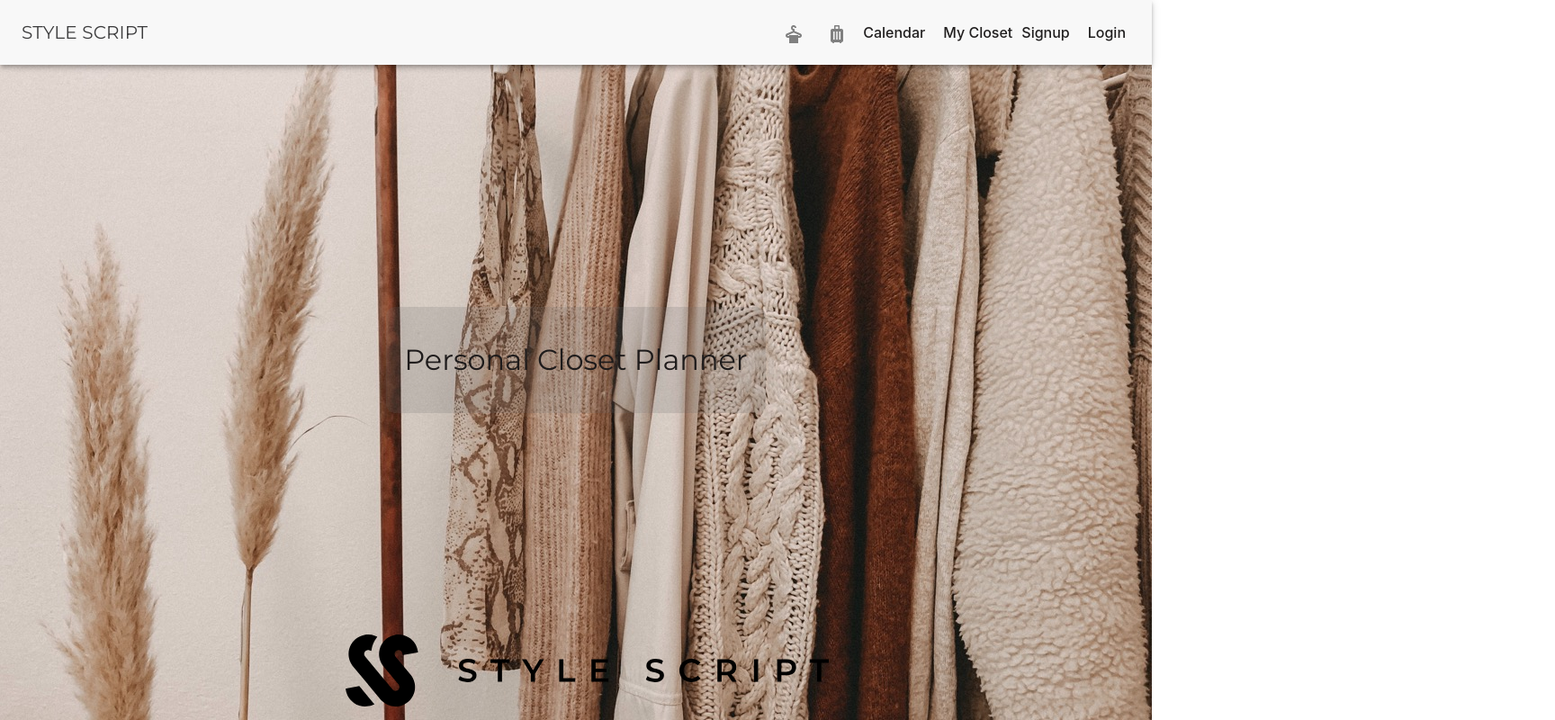
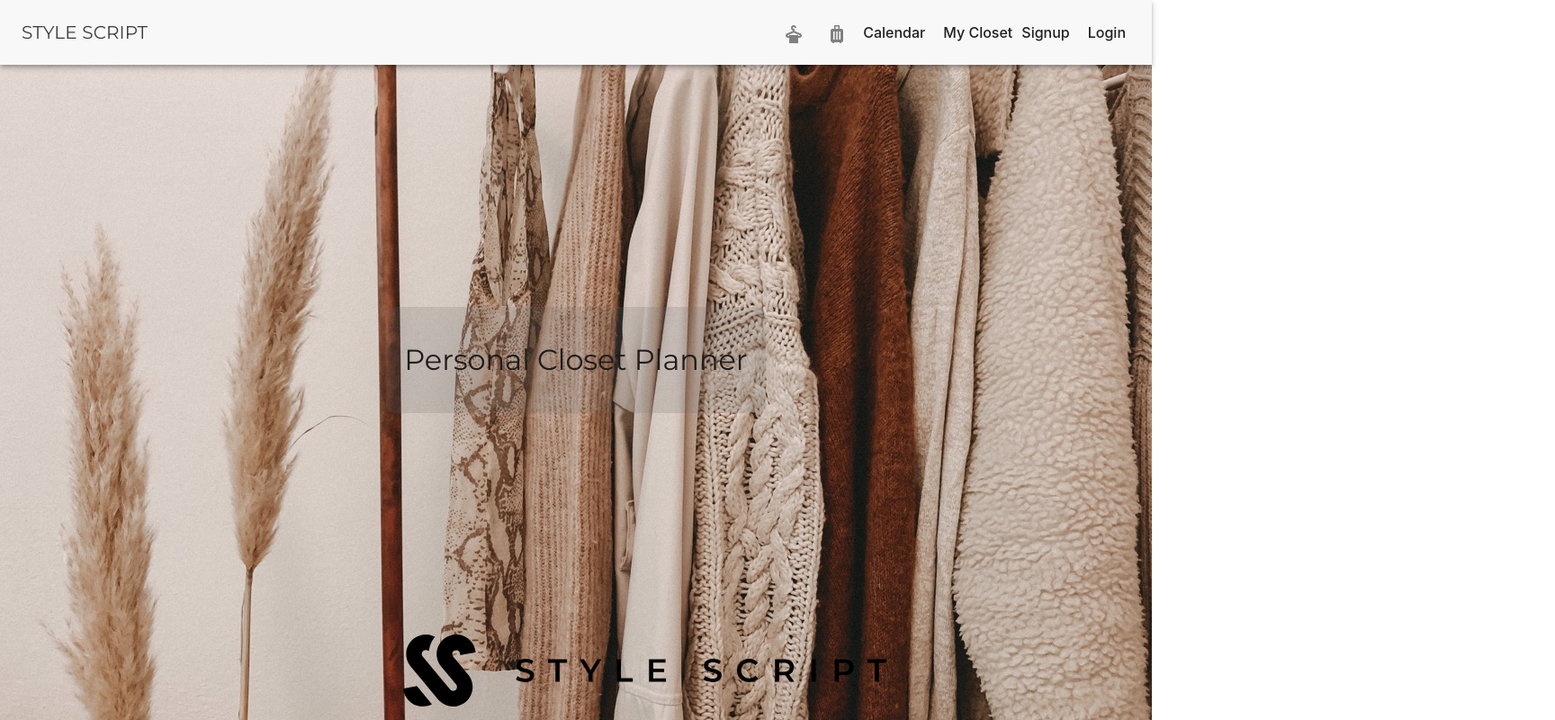
Before and after one commit to jsguillotte/StyleScript-client, a React (Vite) app: page / in a window 1280 px wide. Shown: the whole page at 90% size, 1728 px wide, since content can reach past the window. Built offline with nearby package versions, Linux system fonts and the light colour scheme; what @devexpress/dx-react-scheduler-material-ui would draw is missing.

Commit message:
margin bottom home page

```diff
--- a/src/App.css
+++ b/src/App.css
@@ -456,7 +456,7 @@ ol {
   background-repeat: no-repeat;
   position: absolute;
   bottom: 15px;
-  left: 30vw;
+  left: 35vw;
   z-index: 5;
 }
 
```
